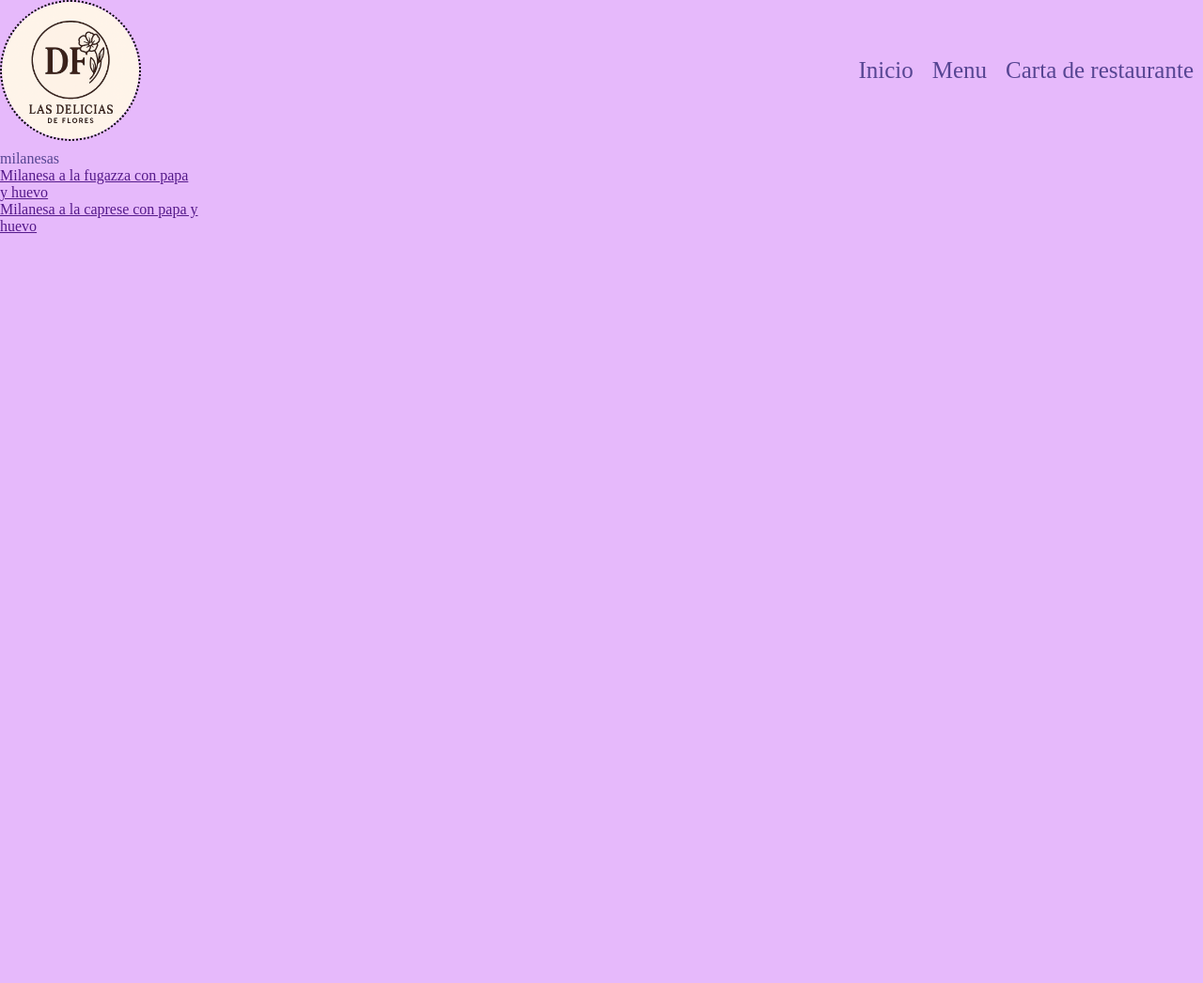
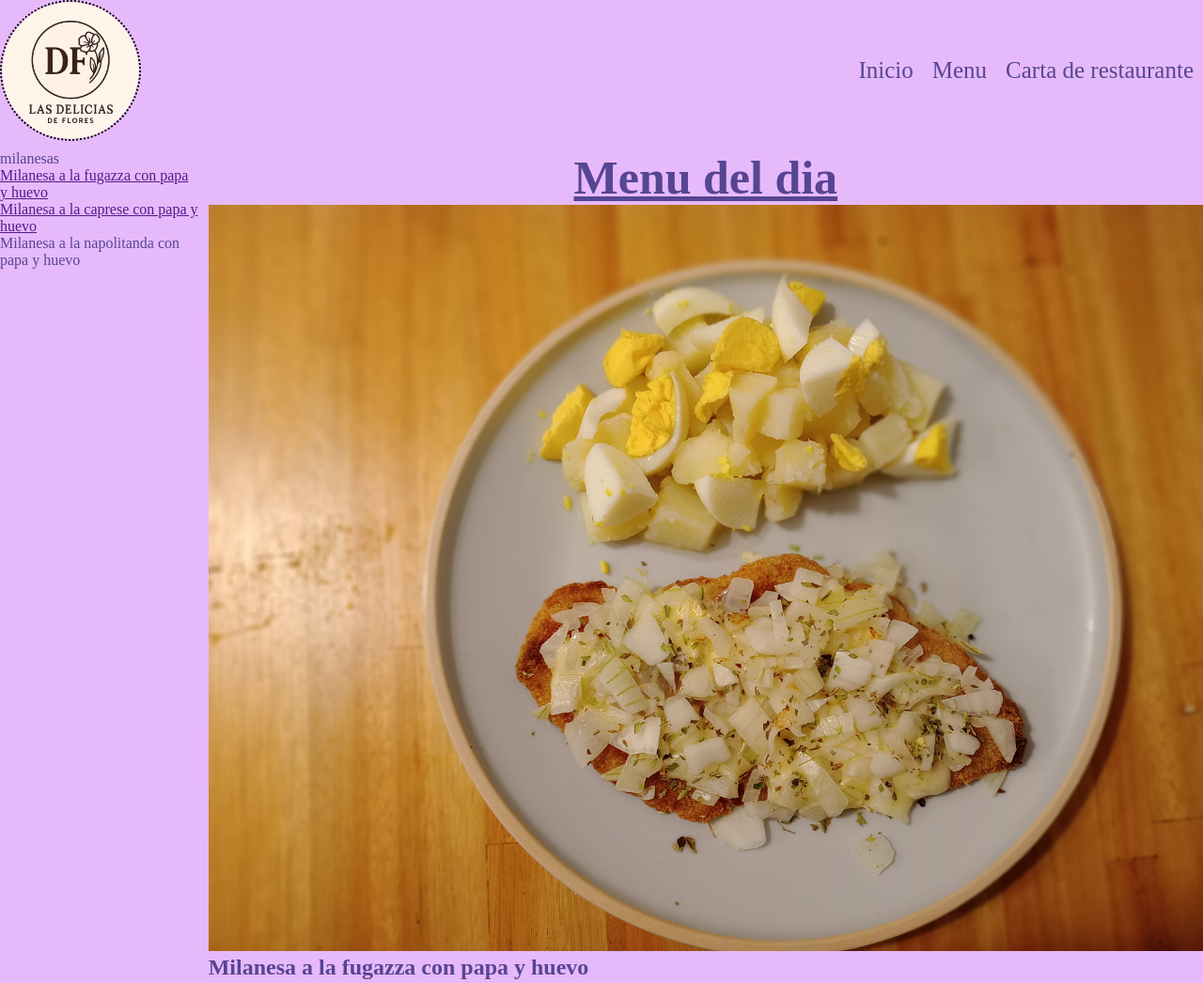
Before and after one commit to NICOGATT/deliciasDeFlores, a plain HTML site: page menu/menu.html in a window 1280 px wide. Shown: the whole page at 94% size. Before the commit the page ends 800 px from the top, so only its background shows below. Drawn offline with Linux system fonts and the light colour scheme.

Commit message:
Empeze a maquetar el menu

```diff
--- a/menu/menu.html
+++ b/menu/menu.html
@@ -40,11 +40,17 @@
                     <li class="milanesa milanesa2">
                         <a href="">Milanesa a la caprese con papa y huevo</a>
                     </li>
-                    <li class="milanesa milanesa3"></li>
+                    <li class="milanesa milanesa3">Milanesa a la napolitanda con papa y huevo</li>
                 </ul>
             </li>
-
         </ul>
     </aside>
+    <main>
+        <h1 id="titulo">Menu del dia</h1>
+        <div id="milanesaAlaFugazza">
+            <img src="../img/milanesaALaFugazza.jpg" alt="Milanesa a la fugazza" class="milanesaAlaFugazza">
+            <h2>Milanesa a la fugazza con papa y huevo</h2>
+        </div>
+    </main>
 </body>
 </html>
```
